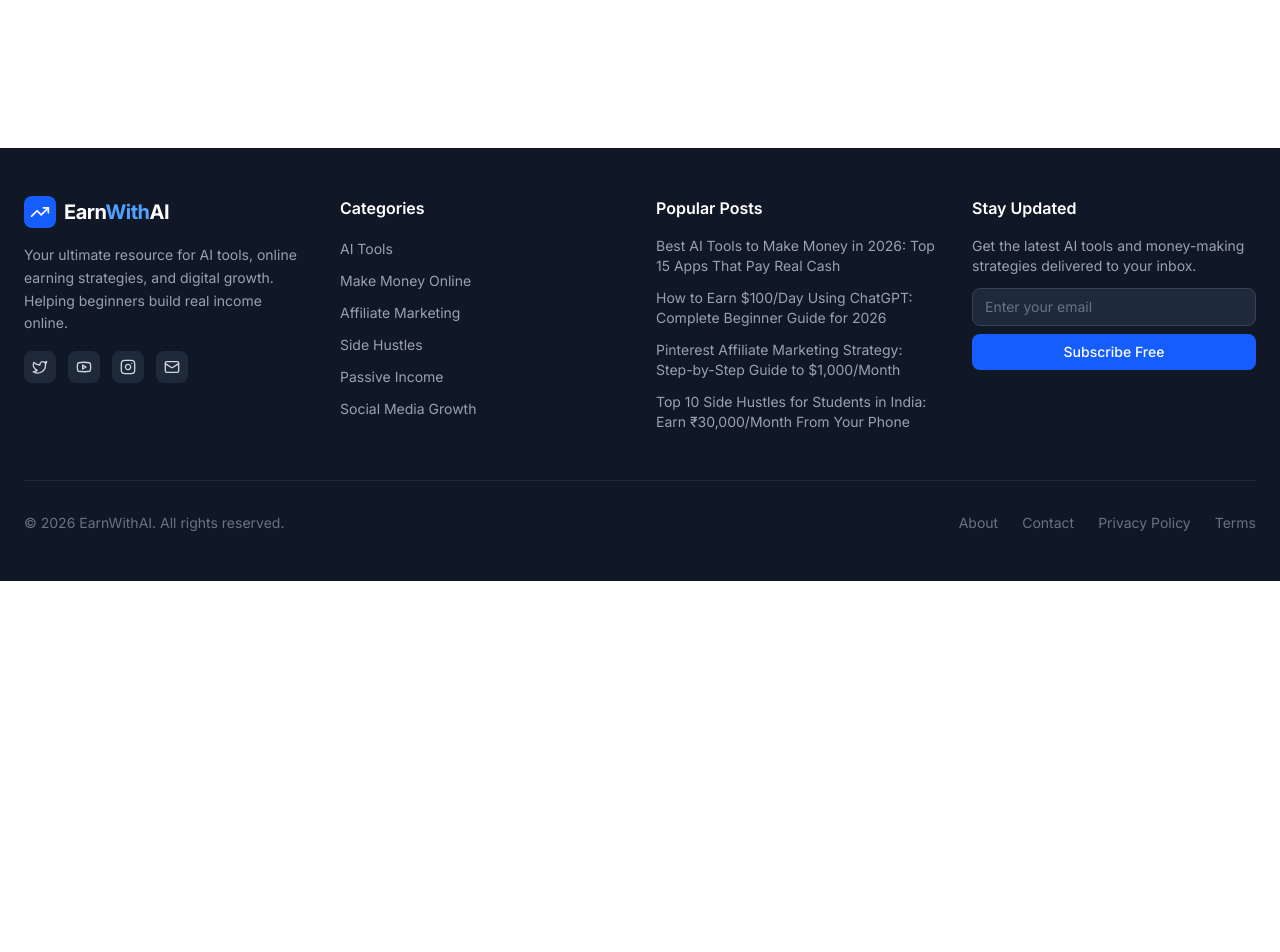
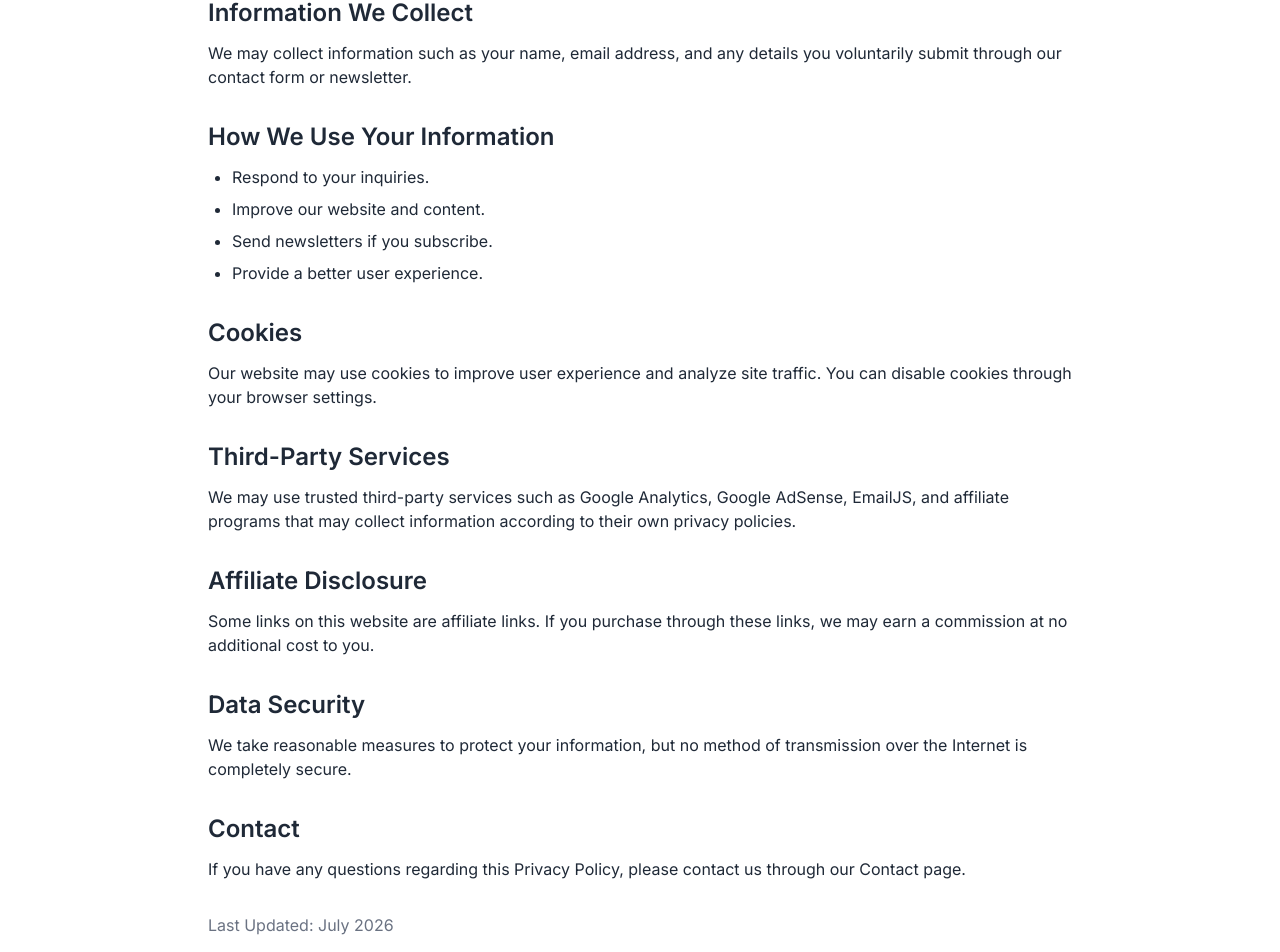
Before and after one commit to SHASH-FERO/ai-blog-clean, a React (Vite) app: page /privacy-policy in a window 1280 px wide. Shown: the part 219-1171 px from the top of the page. Before the commit the page ends 800 px from the top, so only its background shows below. Built offline with nearby package versions, Linux system fonts and the light colour scheme; no server answers.

Commit message:
Added info to policy and term pages

```diff
--- a/src/pages/PrivacyPolicy.tsx
+++ b/src/pages/PrivacyPolicy.tsx
@@ -1,8 +1,82 @@
 export default function PrivacyPolicy() {
   return (
     <div className="max-w-4xl mx-auto py-16 px-4">
-      <h1 className="text-3xl font-bold mb-6">Privacy Policy</h1>
-      <p>This is the Privacy Policy page.</p>
+      <h1 className="text-4xl font-bold mb-8">Privacy Policy</h1>
+
+      <p className="mb-6">
+        At <strong>EarnWithAI</strong>, we respect your privacy and are committed
+        to protecting any information you provide while using our website.
+      </p>
+
+      <h2 className="text-2xl font-semibold mt-8 mb-3">
+        Information We Collect
+      </h2>
+
+      <p className="mb-4">
+        We may collect information such as your name, email address, and any
+        details you voluntarily submit through our contact form or newsletter.
+      </p>
+
+      <h2 className="text-2xl font-semibold mt-8 mb-3">
+        How We Use Your Information
+      </h2>
+
+      <ul className="list-disc pl-6 space-y-2 mb-6">
+        <li>Respond to your inquiries.</li>
+        <li>Improve our website and content.</li>
+        <li>Send newsletters if you subscribe.</li>
+        <li>Provide a better user experience.</li>
+      </ul>
+
+      <h2 className="text-2xl font-semibold mt-8 mb-3">
+        Cookies
+      </h2>
+
+      <p className="mb-6">
+        Our website may use cookies to improve user experience and analyze site
+        traffic. You can disable cookies through your browser settings.
+      </p>
+
+      <h2 className="text-2xl font-semibold mt-8 mb-3">
+        Third-Party Services
+      </h2>
+
+      <p className="mb-6">
+        We may use trusted third-party services such as Google Analytics,
+        Google AdSense, EmailJS, and affiliate programs that may collect
+        information according to their own privacy policies.
+      </p>
+
+      <h2 className="text-2xl font-semibold mt-8 mb-3">
+        Affiliate Disclosure
+      </h2>
+
+      <p className="mb-6">
+        Some links on this website are affiliate links. If you purchase through
+        these links, we may earn a commission at no additional cost to you.
+      </p>
+
+      <h2 className="text-2xl font-semibold mt-8 mb-3">
+        Data Security
+      </h2>
+
+      <p className="mb-6">
+        We take reasonable measures to protect your information, but no method
+        of transmission over the Internet is completely secure.
+      </p>
+
+      <h2 className="text-2xl font-semibold mt-8 mb-3">
+        Contact
+      </h2>
+
+      <p>
+        If you have any questions regarding this Privacy Policy, please contact
+        us through our Contact page.
+      </p>
+
+      <p className="mt-8 text-gray-500">
+        Last Updated: July 2026
+      </p>
     </div>
   );
 }
--- a/src/pages/Terms.tsx
+++ b/src/pages/Terms.tsx
@@ -1,8 +1,74 @@
 export default function Terms() {
   return (
     <div className="max-w-4xl mx-auto py-16 px-4">
-      <h1 className="text-3xl font-bold mb-6">Terms & Conditions</h1>
-      <p>This is the Terms & Conditions page.</p>
+      <h1 className="text-4xl font-bold mb-8">
+        Terms & Conditions
+      </h1>
+
+      <p className="mb-6">
+        By accessing and using EarnWithAI, you agree to these Terms &
+        Conditions.
+      </p>
+
+      <h2 className="text-2xl font-semibold mt-8 mb-3">
+        Website Content
+      </h2>
+
+      <p className="mb-6">
+        All content published on EarnWithAI is for educational and informational
+        purposes only. We strive for accuracy but do not guarantee that all
+        information is always complete or current.
+      </p>
+
+      <h2 className="text-2xl font-semibold mt-8 mb-3">
+        User Responsibilities
+      </h2>
+
+      <ul className="list-disc pl-6 space-y-2 mb-6">
+        <li>Use the website legally and responsibly.</li>
+        <li>Do not attempt to damage or misuse the website.</li>
+        <li>Respect intellectual property rights.</li>
+      </ul>
+
+      <h2 className="text-2xl font-semibold mt-8 mb-3">
+        Affiliate Links
+      </h2>
+
+      <p className="mb-6">
+        EarnWithAI participates in affiliate marketing programs. We may receive
+        a commission when purchases are made through affiliate links.
+      </p>
+
+      <h2 className="text-2xl font-semibold mt-8 mb-3">
+        No Professional Advice
+      </h2>
+
+      <p className="mb-6">
+        The information on this website should not be considered financial,
+        legal, or professional advice. Always do your own research before making
+        financial decisions.
+      </p>
+
+      <h2 className="text-2xl font-semibold mt-8 mb-3">
+        Changes
+      </h2>
+
+      <p className="mb-6">
+        We reserve the right to update these Terms & Conditions at any time
+        without prior notice.
+      </p>
+
+      <h2 className="text-2xl font-semibold mt-8 mb-3">
+        Contact
+      </h2>
+
+      <p>
+        For any questions regarding these Terms, please use our Contact page.
+      </p>
+
+      <p className="mt-8 text-gray-500">
+        Last Updated: July 2026
+      </p>
     </div>
   );
 }
```
